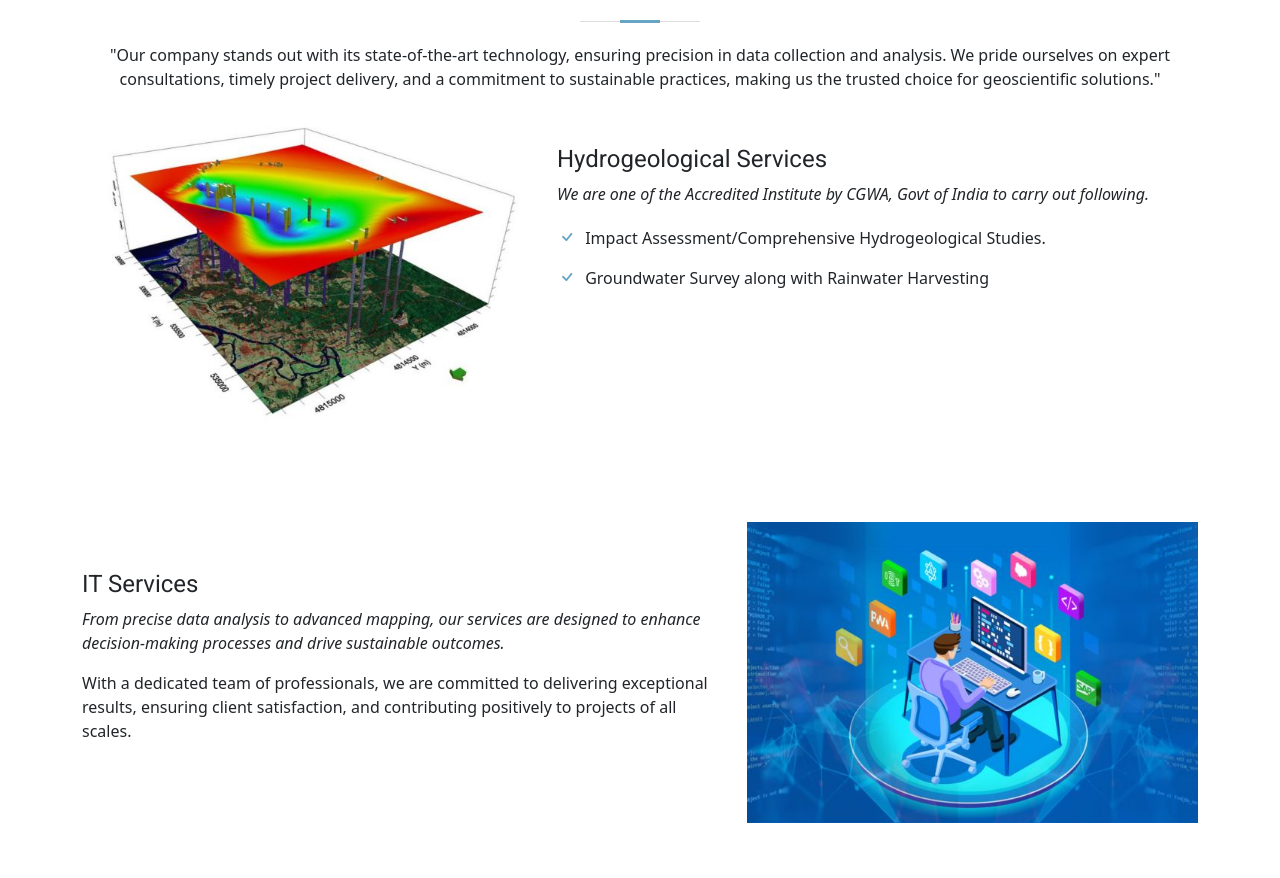
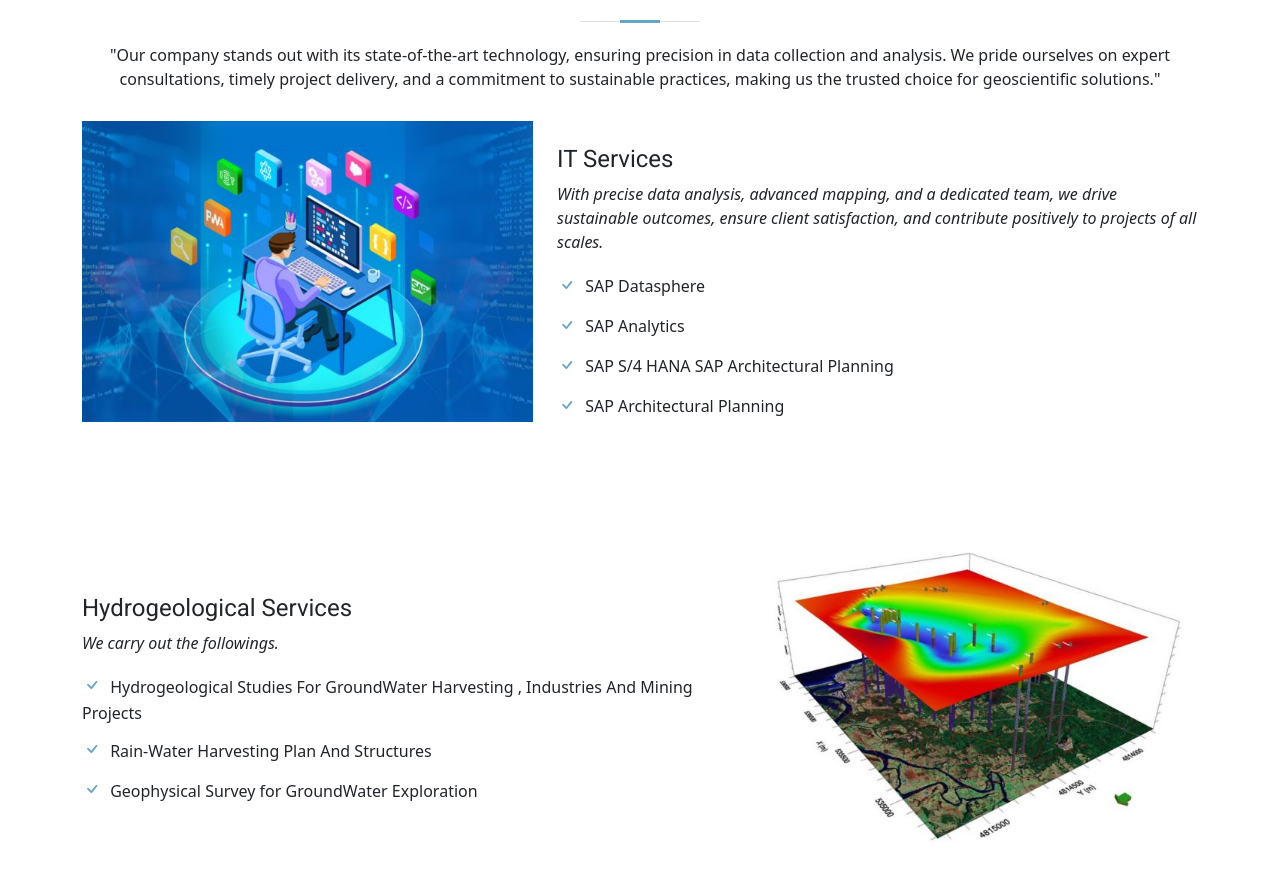
Before and after one commit to MehvishSheikh/asp_website, a React (Create React App) app: page / in a window 1280 px wide. Shown: the part 1920-2798 px from the top of the page. Built offline with nearby package versions, Linux system fonts and the light colour scheme.

Commit message:
changed done

```diff
--- a/public/assets/css/style.css
+++ b/public/assets/css/style.css
@@ -132,6 +132,12 @@ h6,
   list-style: none;
   align-items: center;
 }
+/* Add this CSS to your stylesheets or in a style tag within your component */
+
+#navbar ul li a {
+  text-decoration: none;
+}
+
 
 .navbar li {
   position: relative;
@@ -174,9 +180,10 @@ h6,
   z-index: 99;
   opacity: 0;
   visibility: hidden;
-  background: #fff;
+  background: #ffffff;
   box-shadow: 0px 0px 30px rgba(127, 137, 161, 0.25);
   transition: 0.3s;
+  border-radius: 4%;
 }
 
 .navbar .dropdown ul li {
--- a/src/components/Contact_page/ContactComponent.js
+++ b/src/components/Contact_page/ContactComponent.js
@@ -38,9 +38,12 @@ const ContactComponent = () => {
                 <div className="info-box">
                   <i className="bx bx-map" />
                   <h3>Our Address</h3>
-                  <p>B-1, First Floor, Swapnil Apartment, Abhyankar Marg,
-Dhantoli, Nagpur, Maharashtra 440012 (INDIA)
-</p>
+                  <p>Plot No. 44, Chhatrapati Nagar ,
+                                    Wardha Road ,
+                                    Nagpur - 440 015 <br/>
+
+                                    Maharashtra (India) <br />
+                  </p>
                 </div>
               </div>
               <div className="col-md-6">
@@ -48,11 +51,7 @@ Dhantoli, Nagpur, Maharashtra 440012 (INDIA)
                   <i className="bx bx-envelope" />
                   <h3>Email Us</h3>
                   <p>
-                  aditiinfotech1@gmail.com
-
-
-                    <br />
-                    aditi.infotech@bsnl.co.in
+                  aspcsp122@gmail.com
                   </p>
                 </div>
               </div>
@@ -61,11 +60,11 @@ Dhantoli, Nagpur, Maharashtra 440012 (INDIA)
                   <i className="bx bx-phone-call" />
                   <h3>Call Us</h3>
                   <p>
-                  +91 7122427355
+                  +91 7972657590
 
 
                     <br />
-                    +91 8888477788
+                    +91  8830763438
                   </p>
                 </div>
               </div>
--- a/src/components/FooterComponent.js
+++ b/src/components/FooterComponent.js
@@ -80,16 +80,17 @@ const FooterComponent = () => {
                             <div className="col-lg-3 col-md-6 footer-contact">
                                 <h4>Contact Us</h4>
                                 <p>
-                                    B-3, First Floor, Swapnil Apartment, Abhyankar Road,
-                                    Dhantoli, <br />
-                                    Nagpur - 440 012
+                                    Plot No. 44, Chhatrapati Nagar , <br />
+                                    Wardha Road , <br/>
+                                    Nagpur - 440 015 <br/>
+
 
                                     <br />
-                                    Maharashtra India <br />
+                                    Maharashtra (India) <br />
                                     <br />
-                                    <strong>Phone:</strong> +91 9422802118 / 8830763438
+                                    <strong>Phone:</strong> +91 7972657590 / 8830763438
                                     <br />
-                                    <strong>Email:</strong> aditiinfotech1@gmail.com
+                                    <strong>Email:</strong> aspcsp122@gmail.com
                                     <br />
                                 </p>
                             </div>
--- a/src/components/HeadComponent.js
+++ b/src/components/HeadComponent.js
@@ -18,14 +18,14 @@ const HeadComponent = () => {
                             </a>
                         </h1>
                         {/* Uncomment below if you prefer to use an image logo */}
-                        {/* <a href="index.html"><img src="assets/img/logo.png" alt="" class="img-fluid"></a>*/}
+                        {/* <a href="index.html"><img src="assets/img/about.jpg" alt="" class="img-fluid"> </a> */}
                     </div>
                     <nav id="navbar" className="navbar">
                         <ul>
-                            <li>
-                                <a className="active ">
+                            <li className="active ">
+
                                     <Link to="/"> Home </Link>
-                                </a>
+
                             </li>
                             <li>
                                 <Link to="/About"> About </Link>
--- a/src/components/HomeBackComponents.js
+++ b/src/components/HomeBackComponents.js
@@ -23,7 +23,7 @@ const HomeBackComponents = () => {
             </span>
           </h2>
           <p className="animate__animated animate__fadeInUp">
-          <b>Accredited Institute by Central Ground Water Authority (CGWA), Govt of India</b><br/>
+
           Providing comprehensive consultancy services and state-of-the-art monitoring instruments that ensures the highest standards of quality and expertise in the field of water resource management.
           </p>
 
--- a/src/components/HomeMidComponent.js
+++ b/src/components/HomeMidComponent.js
@@ -261,41 +261,54 @@ const HomeMidComponent = () => {
 
                         <div className="row" data-aos="fade-up">
                             <div className="col-md-5">
-                                <img src="assets/img/features-1.jpg" className="img-fluid" alt="" />
+                                <img src="assets/img/features-2.jpg" className="img-fluid" alt="" />
                             </div>
                             <div className="col-md-7 pt-4">
-                                <h3>
-                                    Hydrogeological Services
-                                </h3>
+                            <h3>IT Services</h3>
                                 <p className="fst-italic">
-                                We are one of the Accredited Institute by CGWA, Govt of India to carry out following.
-                                 </p>
+                                With precise data analysis, advanced mapping, and a dedicated team, we drive sustainable outcomes,
+                                 ensure client satisfaction, and contribute positively to projects of all scales.
+                                </p>
                                 <ul>
                                     <li>
-                                        <i className="bi bi-check" /> Impact Assessment/Comprehensive Hydrogeological Studies.
+                                        <i className="bi bi-check" /> SAP Datasphere
                                     </li>
                                     <li>
-                                        <i className="bi bi-check" /> Groundwater Survey along with Rainwater Harvesting
+                                        <i className="bi bi-check" /> SAP Analytics
+                                    </li>
+                                    <li>
+                                        <i className="bi bi-check" /> SAP S/4 HANA SAP Architectural Planning
+                                    </li>
+                                    <li>
+                                        <i className="bi bi-check" /> SAP Architectural Planning
                                     </li>
                                 </ul>
                             </div>
                         </div>
                         <div className="row" data-aos="fade-up">
                             <div className="col-md-5 order-1 order-md-2">
-                                <img src="assets/img/features-2.jpg" className="img-fluid" alt="" />
+                                <img src="assets/img/features-1.jpg" className="img-fluid" alt="" />
                             </div>
                             <div className="col-md-7 pt-5 order-2 order-md-1">
-                                <h3>IT Services</h3>
+
+                            <h3>
+                                    Hydrogeological Services
+                                </h3>
                                 <p className="fst-italic">
-                                From precise data analysis to advanced mapping, our services are designed to enhance decision-making
-                                    processes and drive sustainable outcomes.
-                                </p>
-                                <p>
-                                With a dedicated team of
-                                    professionals, we are committed to delivering exceptional results,
-                                    ensuring client satisfaction, and contributing positively to projects
-                                    of all scales.
-                                </p>
+                                We carry out the followings.
+                                 </p>
+                                <ul>
+                                    <li>
+                                        <i className="bi bi-check" /> Hydrogeological Studies For GroundWater Harvesting , Industries And Mining Projects
+                                    </li>
+                                    <li>
+                                        <i className="bi bi-check" /> Rain-Water Harvesting Plan And Structures
+                                    </li>
+                                    <li>
+                                        <i className="bi bi-check" /> Geophysical Survey for GroundWater Exploration
+                                    </li>
+                                </ul>
+
                             </div>
                         </div>
                         <div className="row" data-aos="fade-up">
@@ -307,13 +320,12 @@ const HomeMidComponent = () => {
                                     Instruments that we provide are:
                                 </h3>
                                 <p>
-                                These cutting-edge tools enable accurate geoscientific research
-                                    and efficient water resource management.Our instruments guarantee
-                                    precision, reliability, and efficiency.
+                                These cutting-edge tools ensure precise geoscientific research and efficient water
+                                resource management, guaranteeing precision, reliability, and efficiency.
                                 </p>
                                 <ul>
                                     <li>
-                                        <i className="bi bi-check" /> Garmin’s Hand Held GPS (Global Positioning System)
+                                        <i className="bi bi-check" /> Garmin's Hand Held GPS (Global Positioning System)
 
                                     </li>
                                     <li>
```
Lines whose indentation alone changed are shown as unchanged.
